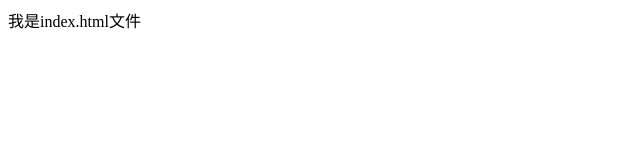
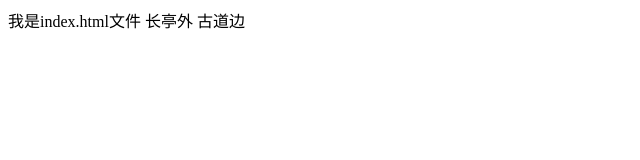
Before and after one commit to xyz17710979517/git-demo, a plain HTML site: page index.html in a window 1280 px wide. Shown: the whole page, without its empty margins (0-640 px from the left). Drawn offline with Linux system fonts and the light colour scheme.

Commit message:
A程序员第二次提交

```diff
--- a/index.html
+++ b/index.html
@@ -7,5 +7,6 @@
 </head>
 <body>
     我是index.html文件
+    长亭外 古道边
 </body>
 </html>
```
